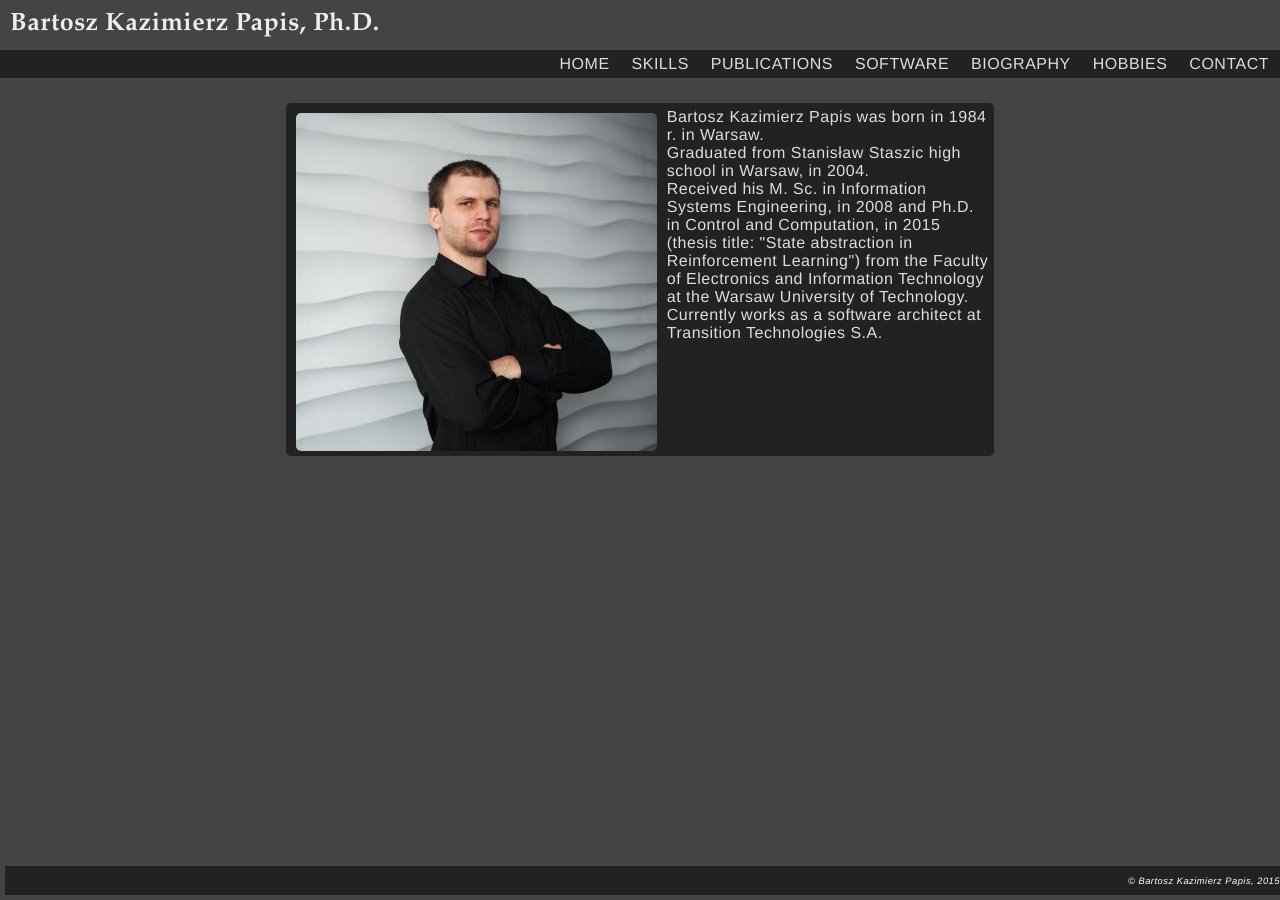
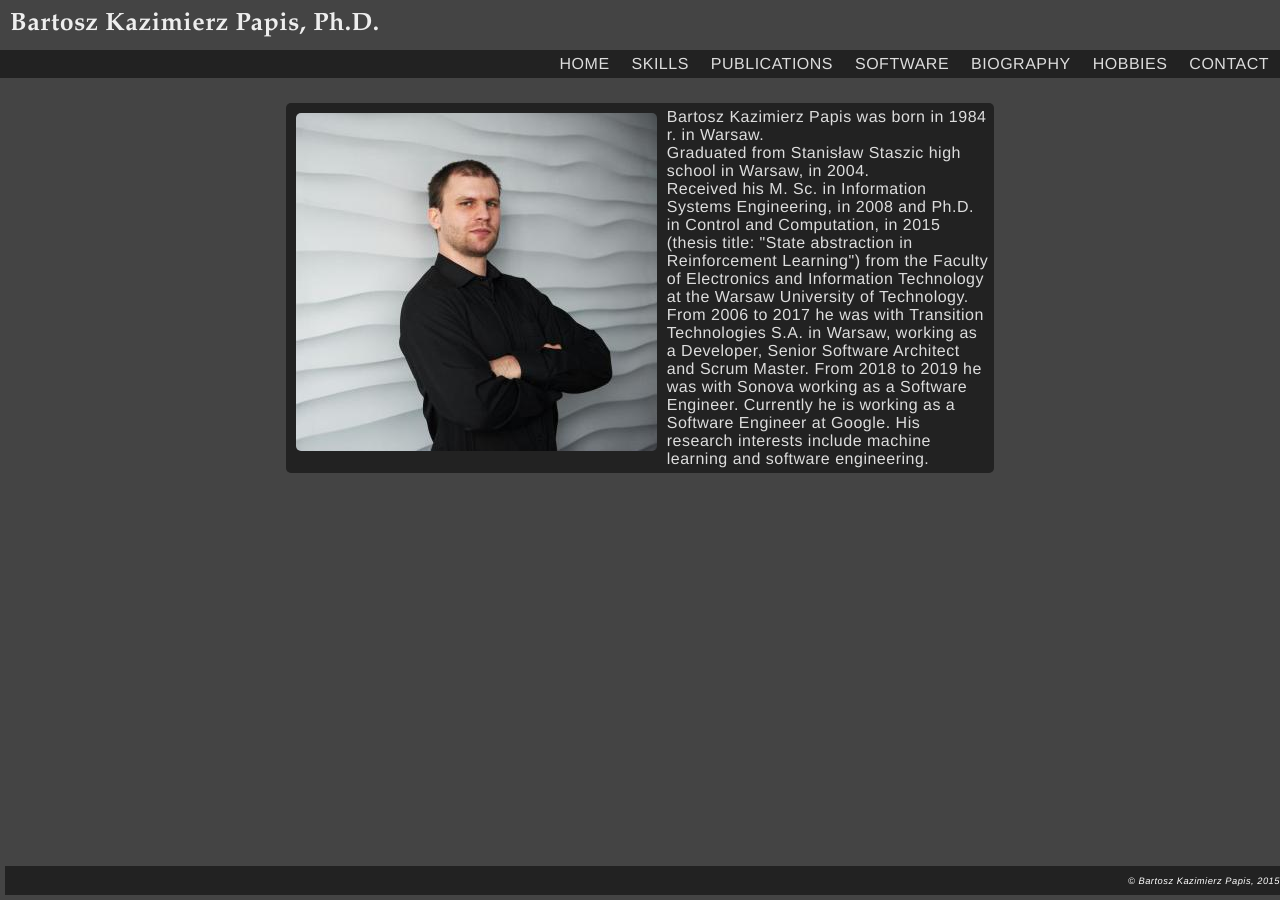
Before and after one commit to bartoszkp/bartoszkp.github.io, a Jekyll site: the page built from biography.html, in a window 1280 px wide. Built offline with Jekyll 4.4.1, drawn with Linux system fonts in a browser that asks for light colours.

Commit message:
Updated biography

```diff
--- a/biography.html
+++ b/biography.html
@@ -10,5 +10,5 @@ title: Bartosz Kazimierz Papis&#58; Biography
 Bartosz Kazimierz Papis was born in 1984 r. in Warsaw. <br />
 Graduated from Stanisław Staszic high school in Warsaw, in 2004. <br />
 Received his M. Sc. in Information Systems Engineering, in 2008 and Ph.D. in Control and Computation, in 2015 (thesis title: "State abstraction in Reinforcement Learning") from the Faculty of Electronics and Information Technology at the Warsaw University of Technology. <br />
-Currently works as a software architect at Transition Technologies S.A.
+From 2006 to 2017 he was with Transition Technologies S.A. in Warsaw, working as a Developer, Senior Software Architect and Scrum Master. From 2018 to 2019 he was with Sonova working as a Software Engineer. Currently he is working as a Software Engineer at Google. His research interests include machine learning and software engineering.
 </div>
```
